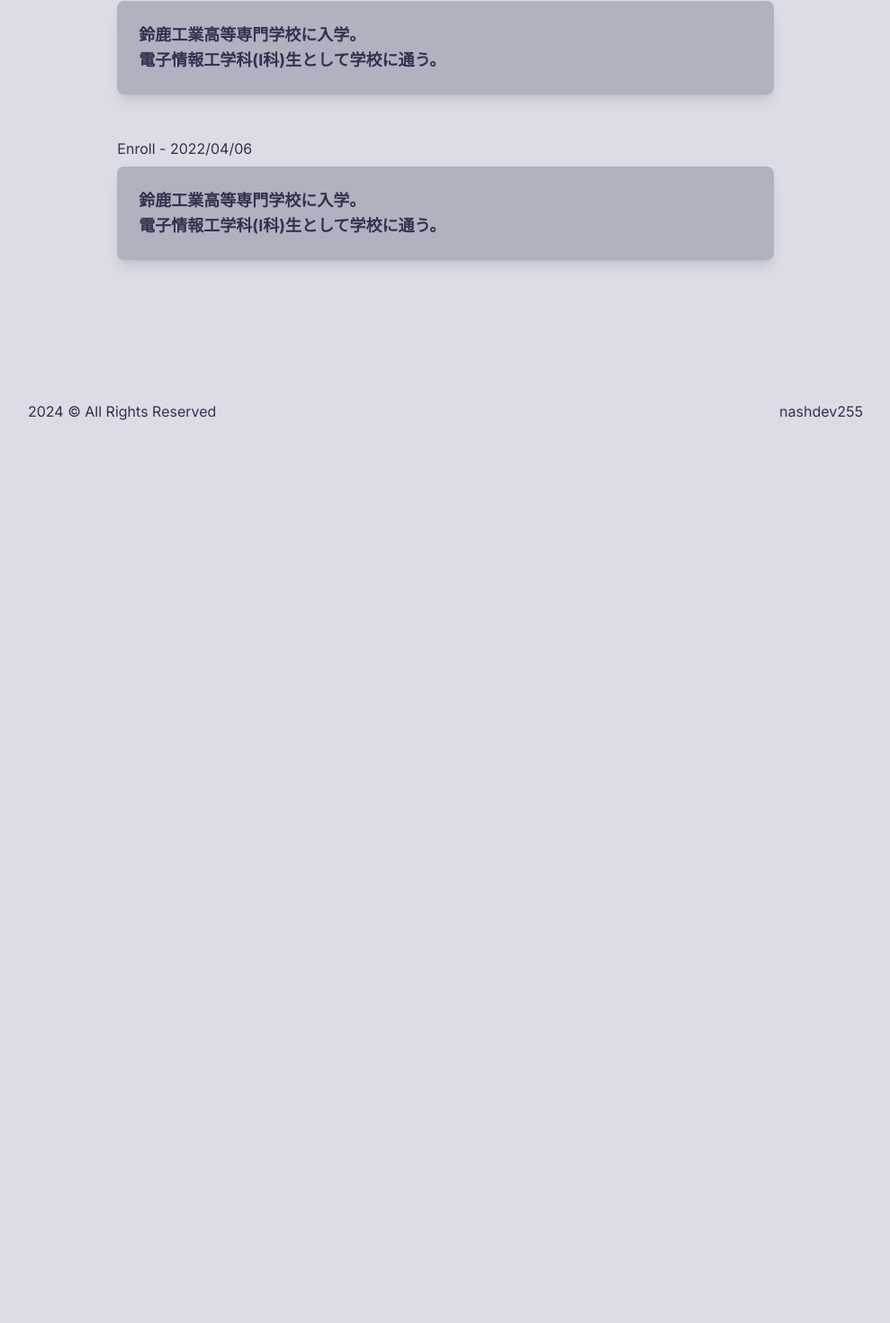
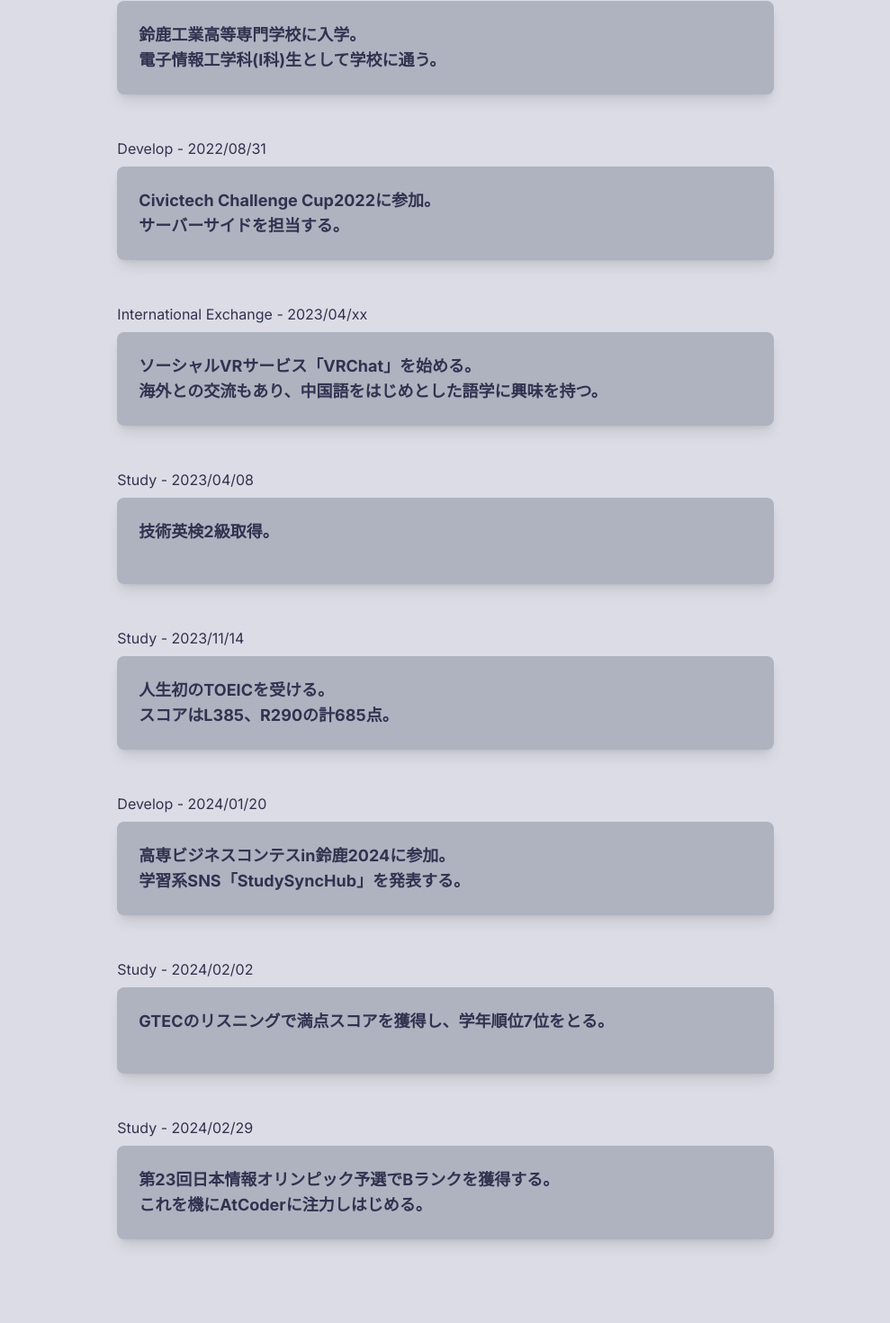
Before and after one commit to nashdev255/nash-portfolio-2024, a Next.js app: page / in a window 1280 px wide. Shown: the part 1595-3065 px from the top of the page at 90% size, without its empty margins (145-1134 px from the left). Before the commit the page ends 2092 px from the top, so only its background shows below. Built offline with nearby package versions, Linux system fonts and the light colour scheme.

Commit message:
Add new contents to timeline

```diff
--- a/src/app/components/Timeline.tsx
+++ b/src/app/components/Timeline.tsx
@@ -57,11 +57,81 @@ const Timeline = () => {
           <li>
             <span className='' />
             <div className='space-y-2'>
-              <p className=''>Enroll - 2022/04/06</p>
+              <p className=''>Develop - 2022/08/31</p>
               <div className='min-h-24 rounded-lg bg-slate-600 bg-opacity-[0.3] shadow-lg'>
                 <p className='p-6 text-lg font-bold'>
-                  鈴鹿工業高等専門学校に入学。<br />
-                  電子情報工学科(I科)生として学校に通う。
+                  Civictech Challenge Cup2022に参加。<br />
+                  サーバーサイドを担当する。
+                </p>
+              </div>
+            </div>
+          </li>
+          <li>
+            <span className='' />
+            <div className='space-y-2'>
+              <p className=''>International Exchange - 2023/04/xx</p>
+              <div className='min-h-24 rounded-lg bg-slate-600 bg-opacity-[0.3] shadow-lg'>
+                <p className='p-6 text-lg font-bold'>
+                  ソーシャルVRサービス「VRChat」を始める。<br />
+                  海外との交流もあり、中国語をはじめとした語学に興味を持つ。
+                </p>
+              </div>
+            </div>
+          </li>
+          <li>
+            <span className='' />
+            <div className='space-y-2'>
+              <p className=''>Study - 2023/04/08</p>
+              <div className='min-h-24 rounded-lg bg-slate-600 bg-opacity-[0.3] shadow-lg'>
+                <p className='p-6 text-lg font-bold'>
+                  技術英検2級取得。<br />
+                </p>
+              </div>
+            </div>
+          </li>
+          <li>
+            <span className='' />
+            <div className='space-y-2'>
+              <p className=''>Study - 2023/11/14</p>
+              <div className='min-h-24 rounded-lg bg-slate-600 bg-opacity-[0.3] shadow-lg'>
+                <p className='p-6 text-lg font-bold'>
+                  人生初のTOEICを受ける。<br />
+                  スコアはL385、R290の計685点。
+                </p>
+              </div>
+            </div>
+          </li>
+          <li>
+            <span className='' />
+            <div className='space-y-2'>
+              <p className=''>Develop - 2024/01/20</p>
+              <div className='min-h-24 rounded-lg bg-slate-600 bg-opacity-[0.3] shadow-lg'>
+                <p className='p-6 text-lg font-bold'>
+                  高専ビジネスコンテスin鈴鹿2024に参加。<br />
+                  学習系SNS「StudySyncHub」を発表する。
+                </p>
+              </div>
+            </div>
+          </li>
+          <li>
+            <span className='' />
+            <div className='space-y-2'>
+              <p className=''>Study - 2024/02/02</p>
+              <div className='min-h-24 rounded-lg bg-slate-600 bg-opacity-[0.3] shadow-lg'>
+                <p className='p-6 text-lg font-bold'>
+                  GTECのリスニングで満点スコアを獲得し、学年順位7位をとる。
+                </p>
+              </div>
+            </div>
+          </li>
+          <li>
+            <span className='' />
+            <div className='space-y-2'>
+              <p className=''>Study - 2024/02/29</p>
+              <div className='min-h-24 rounded-lg bg-slate-600 bg-opacity-[0.3] shadow-lg'>
+                <p className='p-6 text-lg font-bold'>
+                  第23回日本情報オリンピック予選でBランクを獲得する。<br />
+                  これを機にAtCoderに注力しはじめる。
                 </p>
               </div>
             </div>
```
